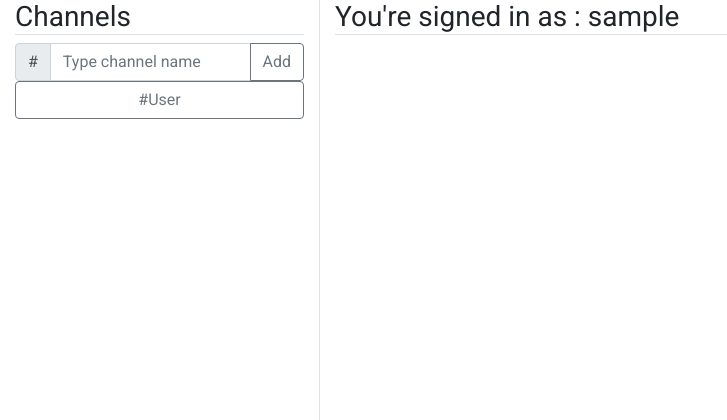
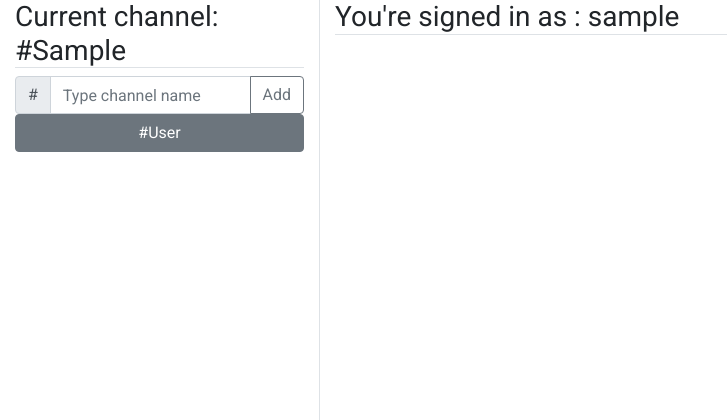
Before and after one commit to zrakhimov/chatroom-app-flask, a Flask app: template templates/chat.html in a window 1280 px wide. Shown: the top 420 px of the page, without its empty margins (0-727 px from the left). Run offline with Flask 2, Linux system fonts and the light colour scheme; the template is opened without the code that fills it: most values are stand-ins (such as "Sample title", 1, 10 or a date in 2020); some libraries are stand-ins or nearby versions.

Commit message:
marks active when channel is selected

```diff
--- a/application.py
+++ b/application.py
@@ -157,7 +157,14 @@ def selectchannel():
         if username == user_obj.username:
             user_obj.setChannel(channel_id)
 
-    return jsonify({"selected_channel": channelsList[-1].channelname, "selected_channelid": channelsList[-1].id})
+    # Find the channel name selected
+    selected_channel = ""
+    for channel_obj in channelsList:
+        if channel_obj.id == int(channel_id):
+            selected_channel = channel_obj.channelname
+
+
+    return jsonify({"selected_channel": selected_channel})
 
 
 
--- a/static/chat.js
+++ b/static/chat.js
@@ -77,7 +77,7 @@ document.addEventListener('DOMContentLoaded', () => {
 
 
 
- document.addEventListener("click", () => {
+ document.addEventListener("mousemove", () => {
 
     /************ AJAX CALL FOR creating CHANNELS ****************** */
     document.querySelector("#add-channel-button").onclick = () => {
@@ -163,9 +163,22 @@ document.addEventListener('DOMContentLoaded', () => {
                     if (request.status != 200)
                         console.log("Something went wrong");
                     else {
-                        const msg = button.getAttribute("id").replace("ch-", "");
-                        console.log("You pressed " + msg);
 
+                        //Extract JSON data from request
+                        const data = JSON.parse(request.responseText);
+                        // Display current channel
+                        document.querySelector("#current_channel").innerHTML = "#" + data.selected_channel;
+                        // Highlight the button as active
+                        document.querySelectorAll(".ch-class").forEach( (button) => {
+                                if (button.innerHTML == `#${data.selected_channel}`){
+                                    button.classList.add("active");
+                                }
+                                else {
+                                    button.classList.remove("active");
+                                }
+
+
+                        });
 
                     }
                 }
--- a/templates/chat.html
+++ b/templates/chat.html
@@ -13,7 +13,7 @@
       <div class="row">
           <!-- Channels Column-->
           <div id="channelColumn" class="col-md-3 border-right">
-            <h3 class="border-bottom">Channels</h3>
+            <h3 class="border-bottom">Current channel: <span id="current_channel">#{{current_channel}}</span></h3>
             <!--Add Channel-->
             <div id="add-channel-panel" class="input-group">
               <div class="input-group-prepend">
@@ -29,7 +29,7 @@
             <div id="channel-list" class="d-flex btn-group-vertical justify-content-center">
               <!-- Updated Channels list -->
               {% for item in channelsResult %}
-                    <button id='ch-{{item.id}}' type="button" class="ch-class btn btn-outline-secondary ">#{{item.channelname}}</button>
+                    <button id='ch-{{item.id}}' type="button" class="ch-class btn btn-outline-secondary active">#{{item.channelname}}</button>
               {% endfor %}
             </div>
           </div>
```
